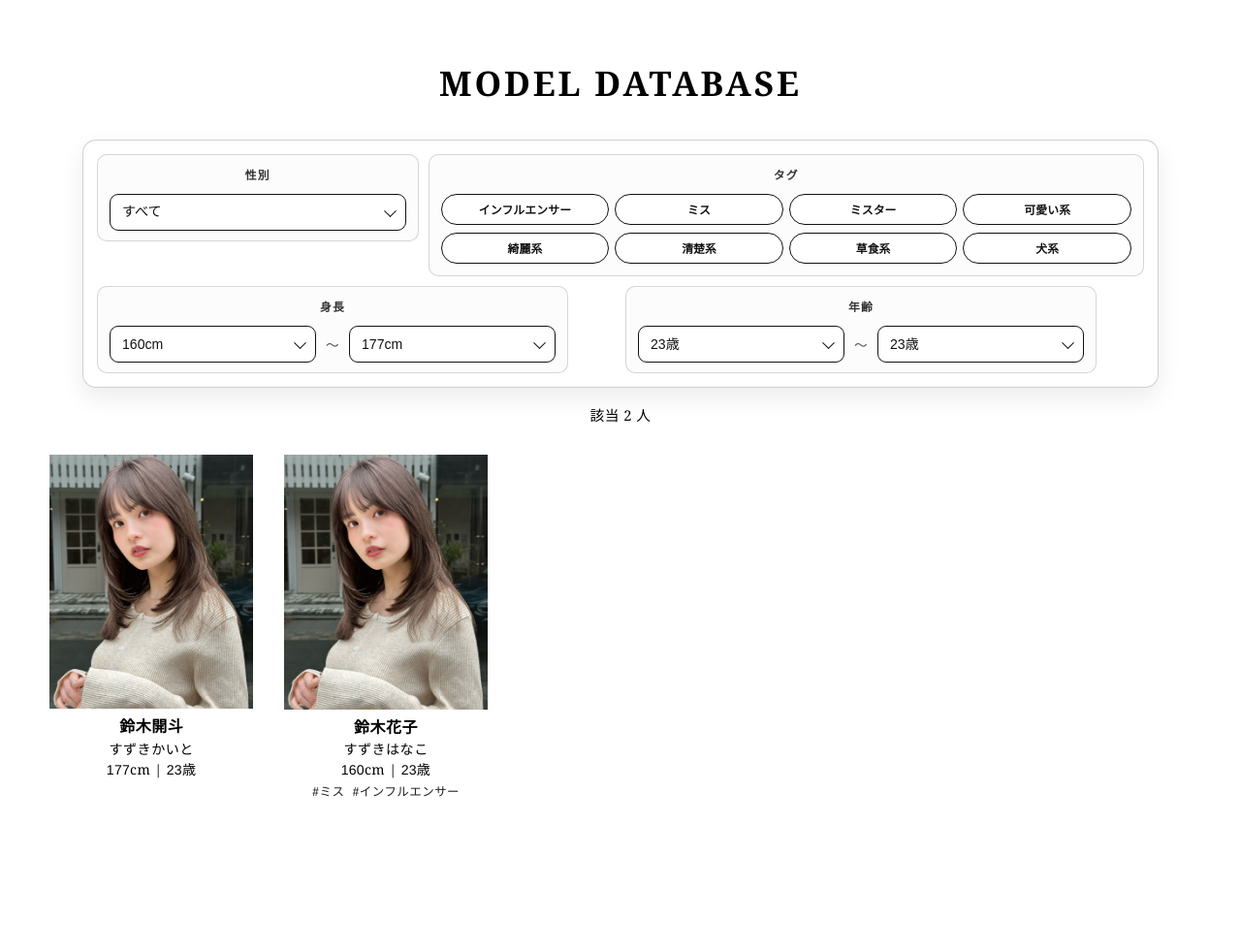
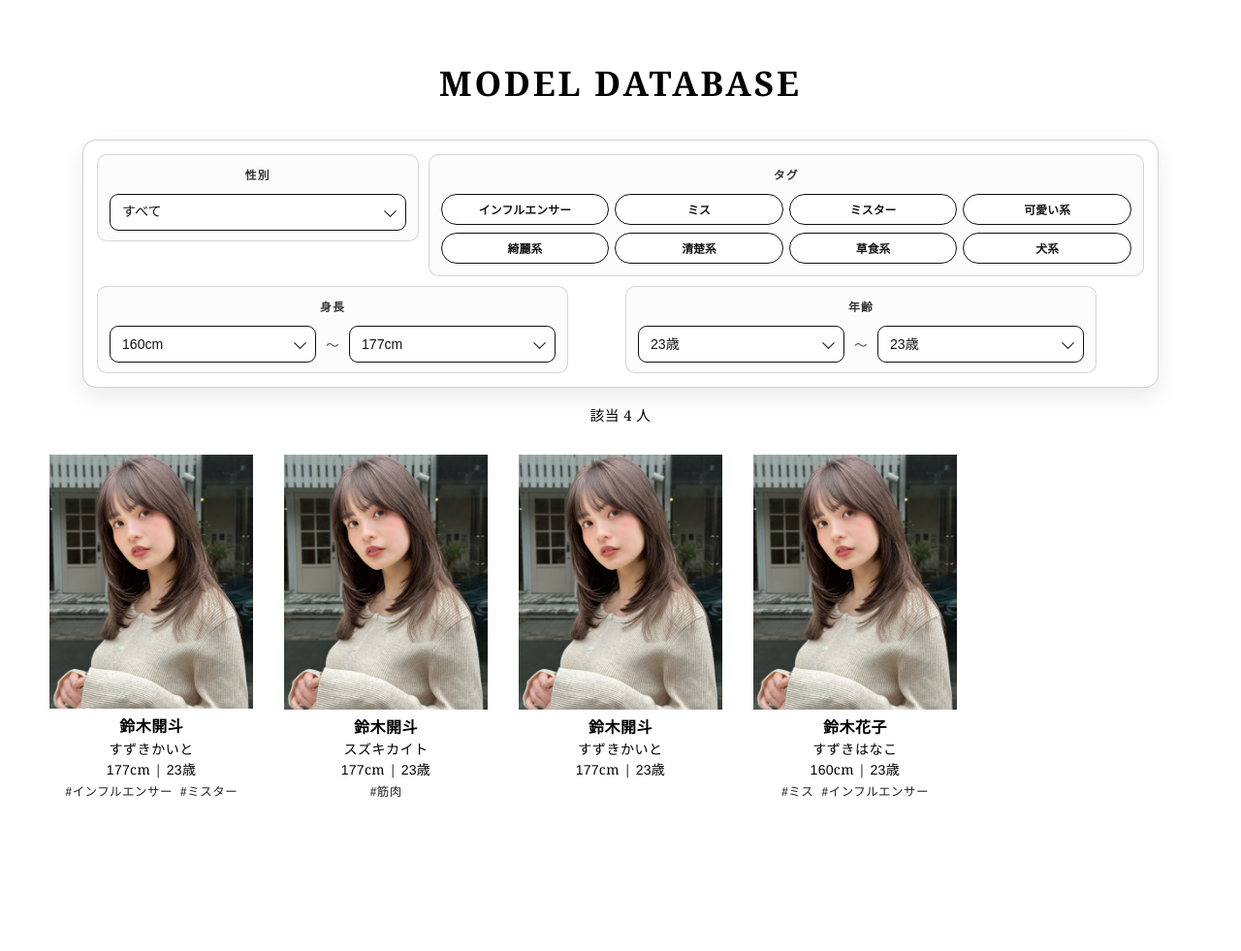
Before and after one commit to tkm-sano/entp, a Jekyll site: the page built from index.md, in a window 1280 px wide. Shown: the whole page at 97% size. Built offline with Jekyll 4.4.1, drawn with Linux system fonts in a browser that asks for light colours.

Commit message:
chore: update models from spreadsheet

```diff
--- a/_data/models.json
+++ b/_data/models.json
@@ -30,6 +30,49 @@
     "height": 177,
     "age": 23,
     "university": "立教大学",
+    "skill_hobby": "筋トレ、ゴルフ",
+    "miss_contest_year": "24",
+    "tags": [
+      "インフルエンサー",
+      "ミスター"
+    ],
+    "images": [
+      "/assets/images/models/sample.png"
+    ],
+    "instagram_url": "https://www.instagram.com/kaito_suzuki_official?igsh=d3A5M3F3Z2s4Y3E0&utm_source=qr",
+    "x_url": "",
+    "tiktok_url": ""
+  },
+  {
+    "id": "model-3",
+    "layout": "model",
+    "name": "鈴木開斗",
+    "kana": "スズキカイト",
+    "gender": "male",
+    "height": 177,
+    "age": 23,
+    "university": "立教",
+    "skill_hobby": "筋トレ",
+    "miss_contest_year": "24年度",
+    "tags": [
+      "筋肉"
+    ],
+    "images": [
+      "/assets/images/models/sample.png"
+    ],
+    "instagram_url": "",
+    "x_url": "",
+    "tiktok_url": ""
+  },
+  {
+    "id": "model-4",
+    "layout": "model",
+    "name": "鈴木開斗",
+    "kana": "すずきかいと",
+    "gender": "male",
+    "height": 177,
+    "age": 23,
+    "university": "立教大学",
     "skill_hobby": "筋トレ",
     "miss_contest_year": "2024",
     "tags": [],
--- a/_models/model-2.md
+++ b/_models/model-2.md
@@ -6,8 +6,12 @@ gender: "male"
 height: 177
 age: 23
 university: "立教大学"
-skill_hobby: "筋トレ"
-miss_contest_year: "2024"
+skill_hobby: "筋トレ、ゴルフ"
+miss_contest_year: "24"
+tags:
+  - "インフルエンサー"
+  - "ミスター"
 images:
   - "/assets/images/models/sample.png"
+instagram_url: "https://www.instagram.com/kaito_suzuki_official?igsh=d3A5M3F3Z2s4Y3E0&utm_source=qr"
 ---
--- /dev/null
+++ b/_models/model-3.md
@@ -0,0 +1,15 @@
+---
+layout: "model"
+name: "鈴木開斗"
+kana: "スズキカイト"
+gender: "male"
+height: 177
+age: 23
+university: "立教"
+skill_hobby: "筋トレ"
+miss_contest_year: "24年度"
+tags:
+  - "筋肉"
+images:
+  - "/assets/images/models/sample.png"
+---
--- /dev/null
+++ b/_models/model-4.md
@@ -0,0 +1,13 @@
+---
+layout: "model"
+name: "鈴木開斗"
+kana: "すずきかいと"
+gender: "male"
+height: 177
+age: 23
+university: "立教大学"
+skill_hobby: "筋トレ"
+miss_contest_year: "2024"
+images:
+  - "/assets/images/models/sample.png"
+---
```
